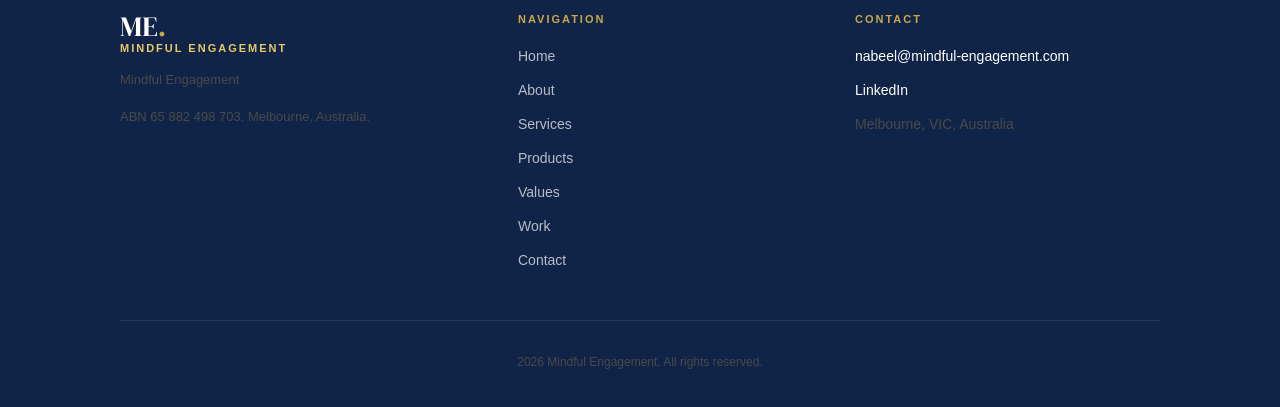
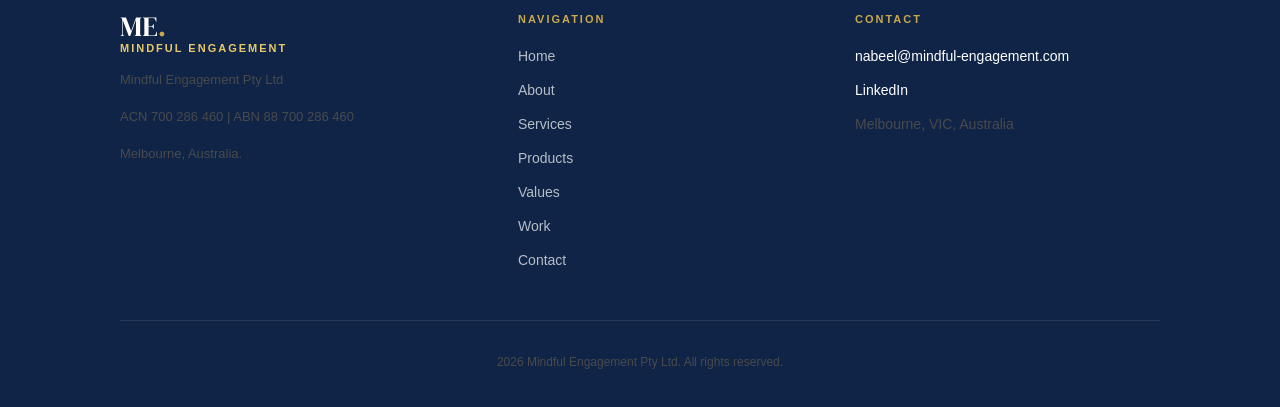
Before and after one commit to nab33lmahmood/me-services-site, a Next.js app: page / in a window 1280 px wide. Shown: the part 3343-3750 px from the top of the page. Built offline with nearby package versions, Linux system fonts and the light colour scheme.

Commit message:
Update footer to Mindful Engagement Pty Ltd registration details

```diff
--- a/components/Footer.tsx
+++ b/components/Footer.tsx
@@ -19,10 +19,11 @@ export default function Footer() {
         <div className="footer__columns">
           <div>
             <Wordmark variant="footer" />
-            <p className="footer__brand-tagline">Mindful Engagement</p>
+            <p className="footer__brand-tagline">Mindful Engagement Pty Ltd</p>
             <p className="footer__brand-tagline">
-              ABN 65 882 498 703. Melbourne, Australia.
+              ACN 700 286 460 | ABN 88 700 286 460
             </p>
+            <p className="footer__brand-tagline">Melbourne, Australia.</p>
           </div>
 
           <div>
@@ -71,7 +72,7 @@ export default function Footer() {
         <hr className="footer__divider" />
 
         <p className="footer__bottom">
-          2026 Mindful Engagement. All rights reserved.
+          2026 Mindful Engagement Pty Ltd. All rights reserved.
         </p>
       </ContentWrapper>
     </footer>
```
